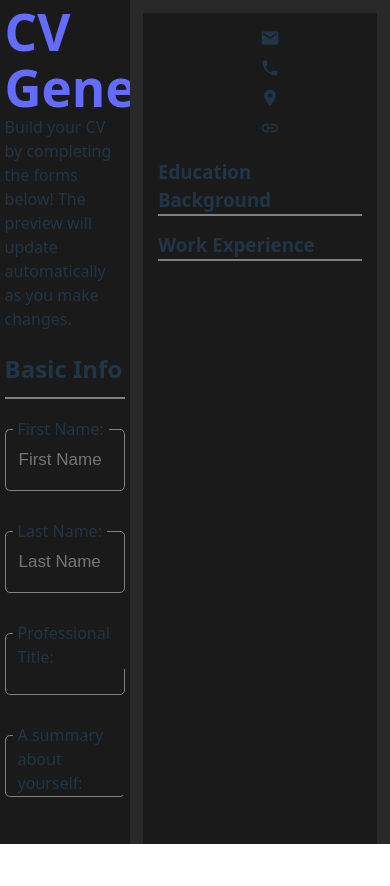
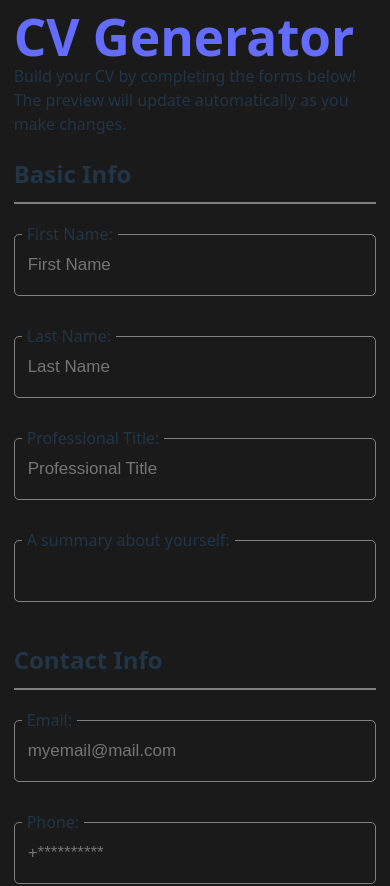
Before and after one commit to felipeballywright/cv_application, a React (Vite) app: page / in a window 390 px wide. Shown: the top 886 px of the page. Before the commit the page ends 844 px from the top, so only its background shows below. Built offline with nearby package versions, Linux system fonts and the light colour scheme.

Commit message:
DAY 14 NIGHT (FINAL)

```diff
--- a/src/education_info.jsx
+++ b/src/education_info.jsx
@@ -5,7 +5,7 @@ function Education({ university, degree, startDate, endDate }) {
         <div className="cv-basic-container">
             <h4>{degree}</h4>
             <p>{university}</p>
-            <p>{startDate} {endDate}</p>
+            <p>{startDate} - {endDate}</p>
         </div>
     )
 }
@@ -111,6 +111,14 @@ export function handleEducationInfo() {
         }
     }
 
+    function formatStartDateLocal(inputDate) {
+        return new Date(inputDate).toLocaleDateString();
+    }
+
+    function formatEndDateLocal(inputDate) {
+        return new Date(inputDate).toLocaleDateString();
+    }
+
     return {
         leftEducationInfo: (
             <>
@@ -146,8 +154,8 @@ export function handleEducationInfo() {
                         key={section.id}
                         university={section.university}
                         degree={section.degree}
-                        startDate={section.startDate}
-                        endDate={section.endDate}
+                        startDate={formatStartDateLocal(section.startDate)}
+                        endDate={formatEndDateLocal(section.endDate)}
                     />
                 ))}
             </>
--- a/src/experience_info.jsx
+++ b/src/experience_info.jsx
@@ -5,7 +5,7 @@ function Experience({ title, company, startDate, endDate }) {
         <div className="cv-basic-container">
             <h4>{title}</h4>
             <p>{company}</p>
-            <p>{startDate} {endDate}</p>
+            <p>{startDate} - {endDate}</p>
         </div>
     )
 }
@@ -112,6 +112,14 @@ export function handleExperienceInfo() {
         }
     }
 
+    function formatStartDateLocal(inputDate) {
+        return new Date(inputDate).toLocaleDateString();
+    }
+
+    function formatEndDateLocal(inputDate) {
+        return new Date(inputDate).toLocaleDateString();
+    }
+
     return {
         leftExperienceInfo: (
             <>
@@ -147,8 +155,8 @@ export function handleExperienceInfo() {
                         key={section.id}
                         title={section.title}
                         company={section.company}
-                        startDate={section.startDate}
-                        endDate={section.endDate}
+                        startDate={formatStartDateLocal(section.startDate)}
+                        endDate={formatEndDateLocal(section.endDate)}
                     />
                 ))}
             </>
--- a/src/handle_layout.jsx
+++ b/src/handle_layout.jsx
@@ -27,7 +27,7 @@ export function HandleLayout() {
     const { leftEducationInfo, rightEducationInfo } = handleEducationInfo();
     const { leftExperienceInfo, rightExperienceInfo } = handleExperienceInfo();
 
-    function formatDateLocal(inputDate){
+    function formatDateLocal(inputDate) {
         const formatted = new Date(inputDate).toLocaleDateString();
     }
 
--- a/src/main.css
+++ b/src/main.css
@@ -45,7 +45,6 @@ body {
 
 #right-half {
   background-color: var(--light-gray);
-  /* background-color: red; */
   padding: 5%;
   display: flex;
   justify-content: center;
@@ -127,18 +126,15 @@ h1 {
 #cv-top-container {
   display: grid;
   grid-template-columns: 1fr 1fr;
-  /* background-color: rgb(0, 0, 49); */
 }
 
 #cv-bottom-container {
-  /* background: rgb(0, 32, 0); */
-  /* width: 100%; */
   display: flex;
   justify-content: left;
   flex-direction: column;
 }
 
-.cv-subtitle{
+.cv-subtitle {
   font-weight: 800;
 }
 
@@ -148,20 +144,20 @@ h1 {
   margin: 0 auto 0.5rem auto;
 }
 
-#cv .basic-container{
+#cv .basic-container {
   padding-right: 0.5rem;
 }
 
-.small-text{
+.small-text {
   font-size: 1.3rem;
 }
 
-.cv-contact-container{
+.cv-contact-container {
   display: flex;
   margin-bottom: 1rem;
 }
 
-.cv-contact-container .material-icons{
+.cv-contact-container .material-icons {
   font-size: 2rem;
   margin-right: 0.5rem;
 }
@@ -171,3 +167,36 @@ h1 {
   flex-direction: column;
   margin-bottom: 1rem;
 }
+
+/* PHONE QUERY */
+
+@media (max-width: 800px) {
+  body {
+    overflow-y: scroll;
+  }
+
+  #both-halves {
+    display: flex;
+    flex-direction: column;
+    /* grid-template-columns: auto;
+    grid-template-rows: repeat(); */
+  }
+
+  #left-half,
+  #right-half {
+    height: auto;
+    overflow-y: visible;
+    max-height: none;
+    overflow: visible;
+    padding-bottom: 2rem;
+  }
+
+  #cv{
+    height: 100%;
+  }
+
+  #cv-top-container {
+    display: flex;
+    flex-direction: column;
+  }
+}
```
